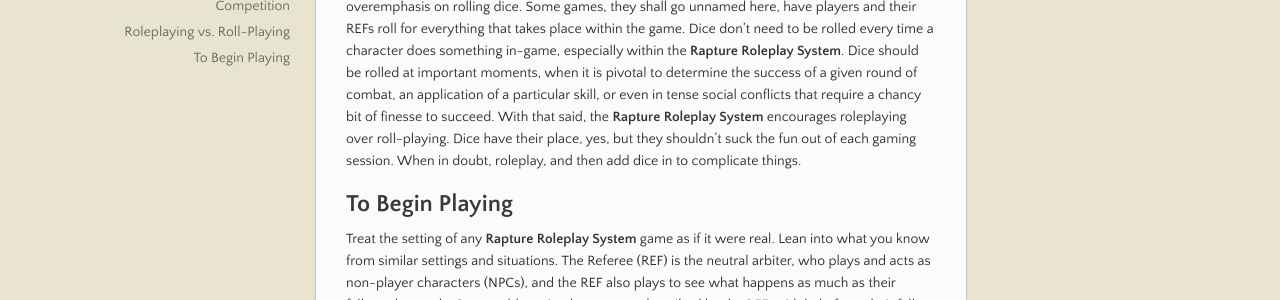
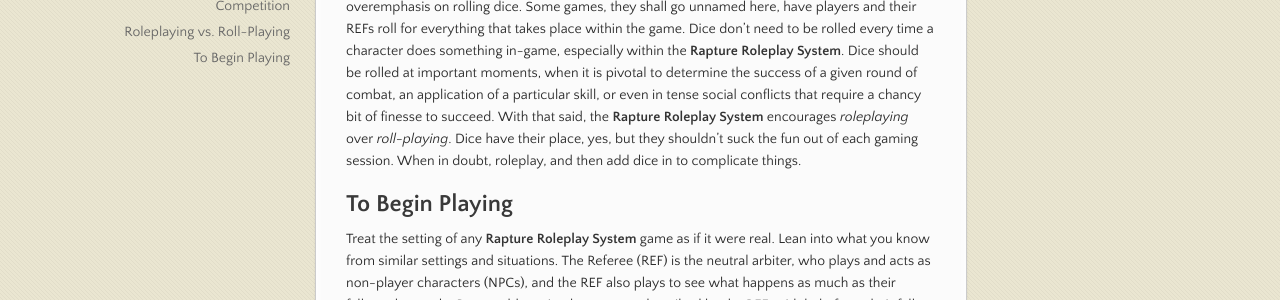
Before and after one commit to GMichaelRapp/rapture, a Jekyll site: the page built from index.md, in a window 1280 px wide and 900 px high, scrolled down 2020 px. Shown: the part 321-621 px from the top of the window. Built offline with Jekyll 4.4.1, drawn with Linux system fonts in a browser that asks for light colours; our own code applies the rules of GitHub Pages for plain Markdown files.

```diff
--- a/index.md
+++ b/index.md
@@ -31,7 +31,7 @@ Playing Quick Fingers, we’ll use his nickname, for now, you will interact with
 Roleplaying games are about productive collaboration between multiple players, including the Referee. Competition is usually at the heart of many games—the many exceptions including roleplaying games, where collaboration is favored over competition. It is best to think of collaboration as a form of entertainment and a way to produce exciting outcomes and not boring, uneventful gaming. Quite the opposite. Collaboration between players is the best way to develop each player character (PC), explore the game’s world, and craft wonderful stories and experiences that will stick with each player.
 
 ## Roleplaying vs. Roll-Playing
-One of the many issues facing traditional (and often crunchy) roleplaying games is the overemphasis on rolling dice. Some games, they shall go unnamed here, have players and their REFs roll for everything that takes place within the game. Dice don’t need to be rolled every time a character does something in-game, especially within the **Rapture Roleplay System**. Dice should be rolled at important moments, when it is pivotal to determine the success of a given round of combat, an application of a particular skill, or even in tense social conflicts that require a chancy bit of finesse to succeed. With that said, the  **Rapture Roleplay System** encourages roleplaying over roll-playing. Dice have their place, yes, but they shouldn’t suck the fun out of each gaming session. When in doubt, roleplay, and then add dice in to complicate things.
+One of the many issues facing traditional (and often crunchy) roleplaying games is the overemphasis on rolling dice. Some games, they shall go unnamed here, have players and their REFs roll for everything that takes place within the game. Dice don’t need to be rolled every time a character does something in-game, especially within the **Rapture Roleplay System**. Dice should be rolled at important moments, when it is pivotal to determine the success of a given round of combat, an application of a particular skill, or even in tense social conflicts that require a chancy bit of finesse to succeed. With that said, the  **Rapture Roleplay System** encourages _roleplaying_ over _roll-playing_. Dice have their place, yes, but they shouldn’t suck the fun out of each gaming session. When in doubt, roleplay, and then add dice in to complicate things.
 
 ## To Begin Playing
 Treat the setting of any **Rapture Roleplay System** game as if it were real. Lean into what you know from similar settings and situations. The Referee (REF) is the neutral arbiter, who plays and acts as non-player characters (NPCs), and the REF also plays to see what happens as much as their fellow players do. Reasonable action happens as described by the REF, with help from their fellow players. Risks and consequences are adjudicated by the REF, with plenty of input from their fellow players. Trust in each other to be fair and respectful. Act in good faith with one another.
```
